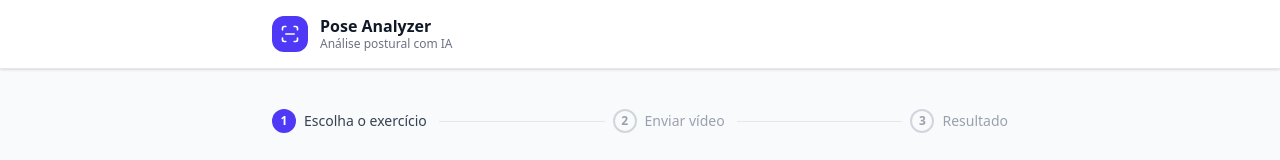
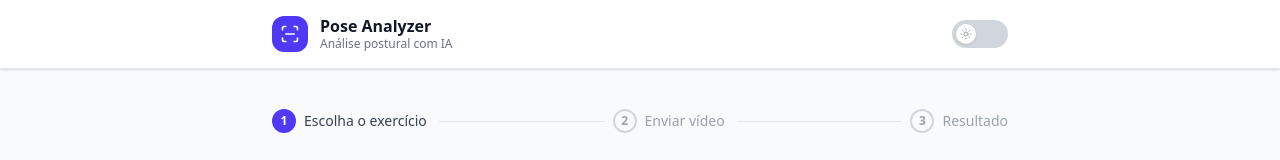
Before and after one commit to dameness/pose-analyzer, a React (Vite) app in the folder frontend/: page / in a window 1280 px wide. Shown: the top 160 px of the page. Built offline with nearby package versions, Linux system fonts and the light colour scheme; no server answers.

Commit message:
feat: add dark/light mode switch

```diff
--- a/frontend/src/index.css
+++ b/frontend/src/index.css
@@ -1,4 +1,6 @@
 @import "tailwindcss";
+
+@variant dark (&:where(.dark, .dark *));
 
 @theme {
   --color-brand: #6366f1;
--- a/frontend/src/pages/Home.tsx
+++ b/frontend/src/pages/Home.tsx
@@ -1,5 +1,5 @@
-import { useState } from 'react';
-import { AlertCircle, ArrowLeft, Check, ChevronRight, ScanLine } from 'lucide-react';
+import { useState, useEffect } from 'react';
+import { AlertCircle, ArrowLeft, Check, ChevronRight, Moon, ScanLine, Sun } from 'lucide-react';
 import { ExerciseSelector } from '../components/ExerciseSelector';
 import { VideoInput } from '../components/VideoInput';
 import { AnalysisStatus } from '../components/AnalysisStatus';
@@ -13,10 +13,26 @@ const EXERCISE_LABELS: Record<ExerciseType, string> = {
   pushup: 'Flexão',
 };
 
+function useDarkMode() {
+  const [dark, setDark] = useState(() => {
+    const stored = localStorage.getItem('theme');
+    if (stored) return stored === 'dark';
+    return window.matchMedia('(prefers-color-scheme: dark)').matches;
+  });
+
+  useEffect(() => {
+    document.documentElement.classList.toggle('dark', dark);
+    localStorage.setItem('theme', dark ? 'dark' : 'light');
+  }, [dark]);
+
+  return { dark, toggle: () => setDark(d => !d) };
+}
+
 export function Home() {
   const [selectedExercise, setSelectedExercise] = useState<ExerciseType | null>(null);
   const [step, setStep] = useState<'select' | 'video'>('select');
   const analysis = useAnalysis();
+  const { dark, toggle: toggleDark } = useDarkMode();
 
   function handleContinue() {
     if (!selectedExercise) return;
@@ -46,7 +62,7 @@ export function Home() {
           <div className="w-9 h-9 rounded-xl bg-indigo-600 flex items-center justify-center shrink-0">
             <ScanLine className="w-5 h-5 text-white" />
           </div>
-          <div>
+          <div className="flex-1">
             <h1 className="text-base font-semibold text-gray-900 dark:text-gray-100 leading-tight">
               Pose Analyzer
             </h1>
@@ -54,6 +70,22 @@ export function Home() {
               Análise postural com IA
             </p>
           </div>
+          <button
+            type="button"
+            onClick={toggleDark}
+            aria-label={dark ? 'Ativar modo claro' : 'Ativar modo escuro'}
+            className={[
+              'relative w-14 h-7 rounded-full transition-colors duration-300 cursor-pointer shrink-0',
+              dark ? 'bg-indigo-600' : 'bg-gray-300',
+            ].join(' ')}
+          >
+            <span className={[
+              'absolute top-1 w-5 h-5 rounded-full bg-white shadow flex items-center justify-center transition-all duration-300',
+              dark ? 'left-8' : 'left-1',
+            ].join(' ')}>
+              {dark ? <Moon className="w-3 h-3 text-indigo-600" /> : <Sun className="w-3 h-3 text-gray-400" />}
+            </span>
+          </button>
         </div>
       </header>
 
```
